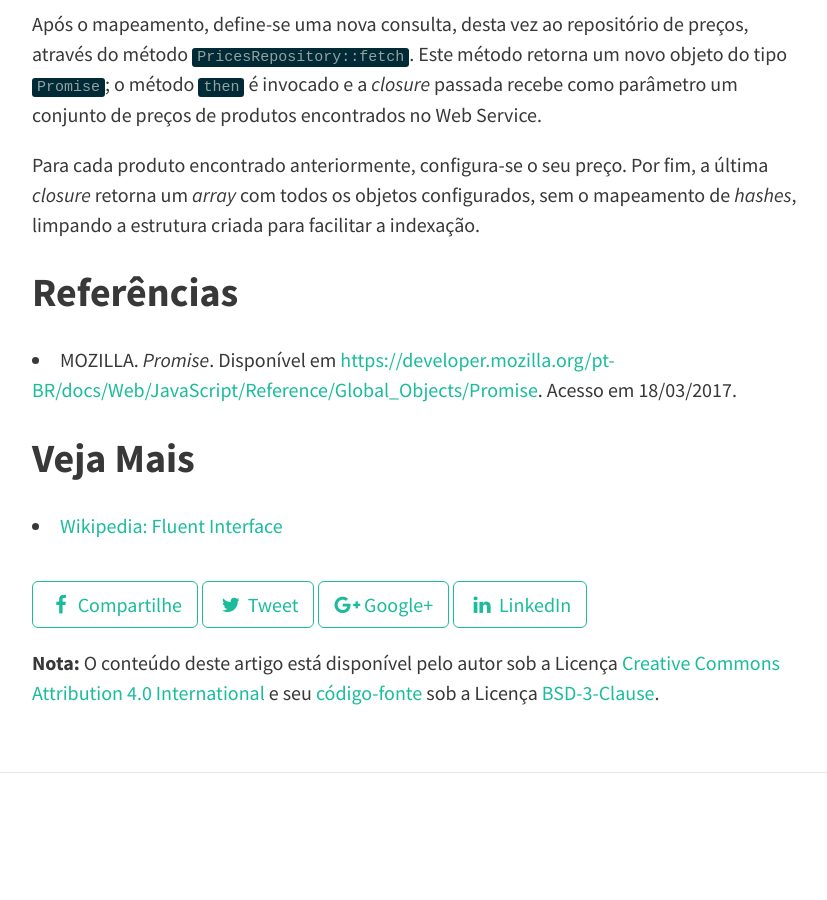
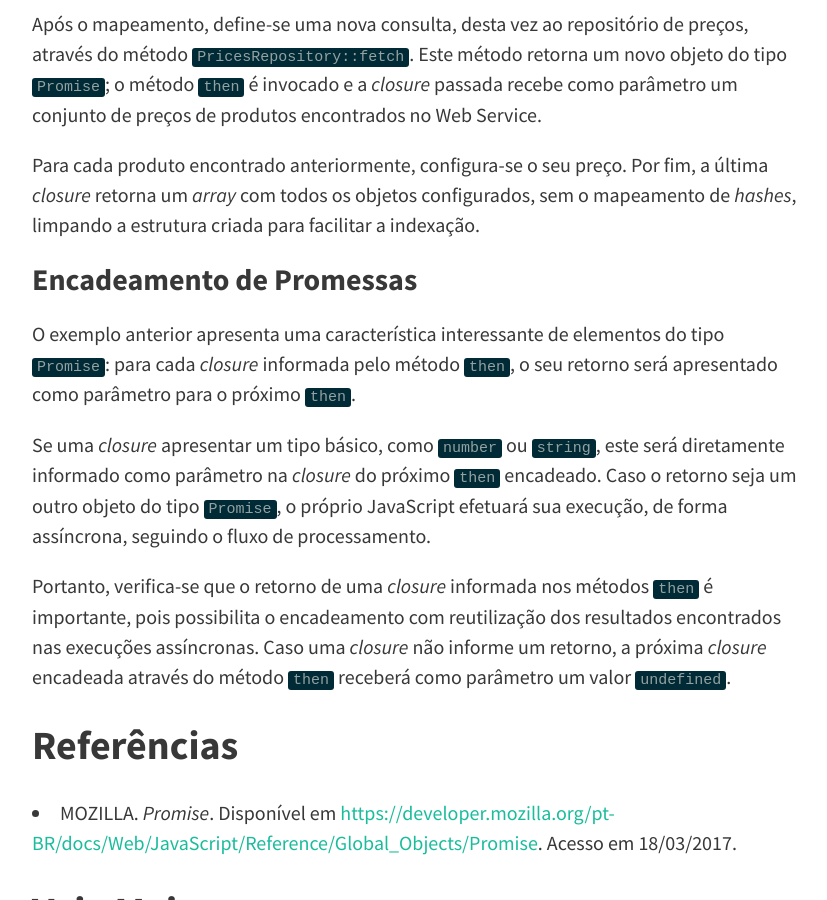
Before and after one commit to wandersonwhcr/wandersonwhcr.github.io, a Jekyll site: the page built from _posts/2017-03-18-javascript-promises.md, in a window 1280 px wide and 900 px high, scrolled down 4397 px. Shown: the whole window, without its empty margins (224-1051 px from the left). Built offline with Jekyll 4.4.1, drawn with Linux system fonts in a browser that asks for light colours; nearby versions of some CDN libraries; comment, search, counter and statistics services are not loaded.

Commit message:
Explica encadeamento de promessas

```diff
--- a/_posts/2017-03-18-javascript-promises.md
+++ b/_posts/2017-03-18-javascript-promises.md
@@ -167,6 +167,14 @@ Após o mapeamento, define-se uma nova consulta, desta vez ao repositório de pr
 
 Para cada produto encontrado anteriormente, configura-se o seu preço. Por fim, a última _closure_ retorna um _array_ com todos os objetos configurados, sem o mapeamento de _hashes_, limpando a estrutura criada para facilitar a indexação.
 
+### Encadeamento de Promessas
+
+O exemplo anterior apresenta uma característica interessante de elementos do tipo `Promise`: para cada _closure_ informada pelo método `then`, o seu retorno será apresentado como parâmetro para o próximo `then`.
+
+Se uma _closure_ apresentar um tipo básico, como `number` ou `string`, este será diretamente informado como parâmetro na _closure_ do próximo `then` encadeado. Caso o retorno seja um outro objeto do tipo `Promise`, o próprio JavaScript efetuará sua execução, de forma assíncrona, seguindo o fluxo de processamento.
+
+Portanto, verifica-se que o retorno de uma _closure_ informada nos métodos `then` é importante, pois possibilita o encadeamento com reutilização dos resultados encontrados nas execuções assíncronas. Caso uma _closure_ não informe um retorno, a próxima _closure_ encadeada através do método `then` receberá como parâmetro um valor `undefined`.
+
 ## Referências
 
 * MOZILLA. _Promise_. Disponível em [https://developer.mozilla.org/pt-BR/docs/Web/JavaScript/Reference/Global\_Objects/Promise](https://developer.mozilla.org/pt-BR/docs/Web/JavaScript/Reference/Global_Objects/Promise). Acesso em 18/03/2017.
```
